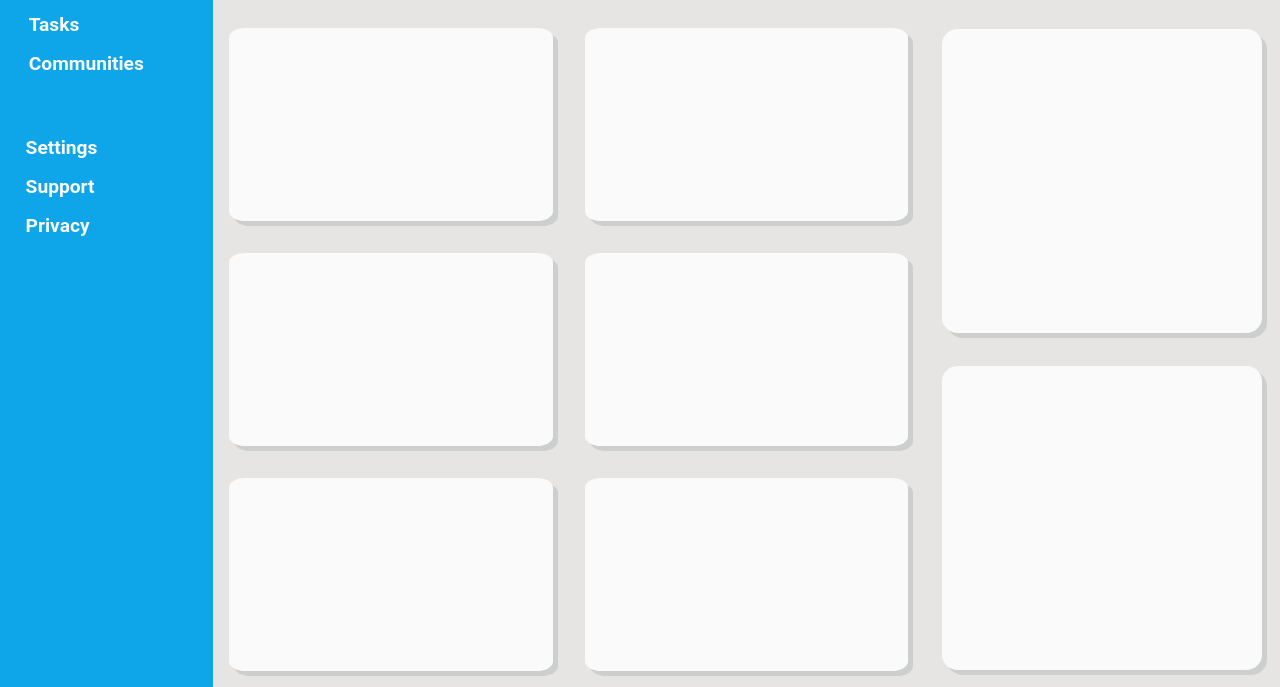
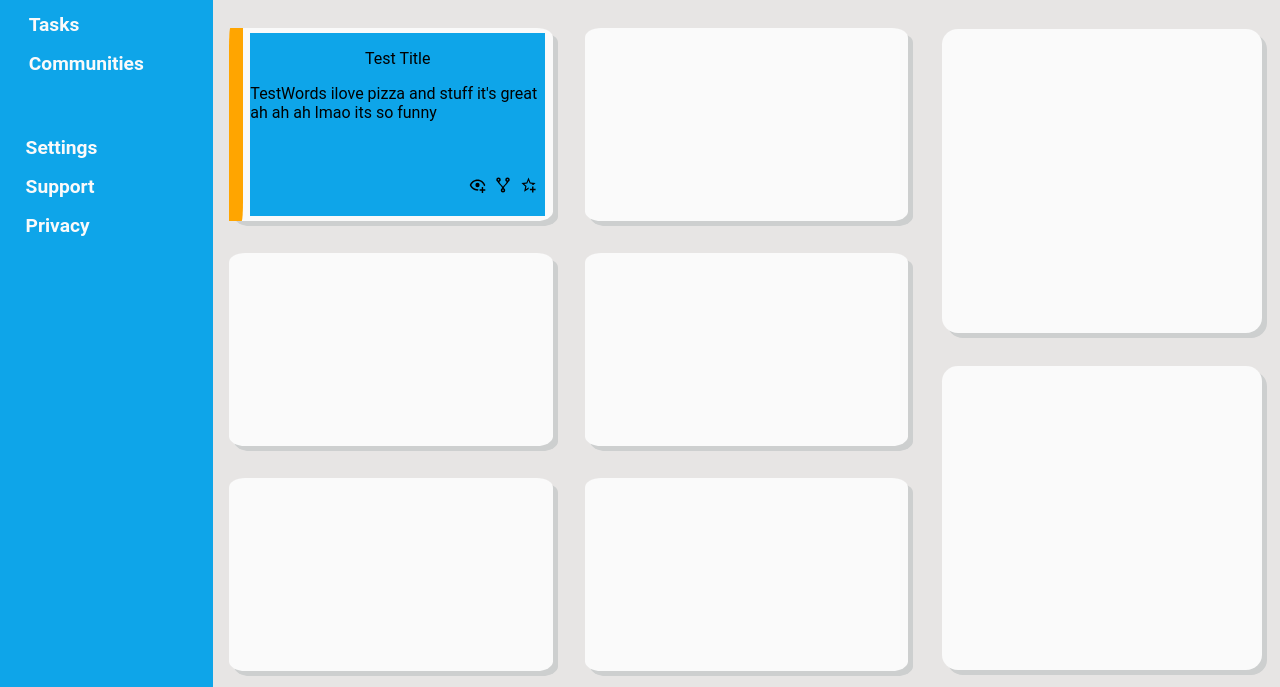
Before and after one commit to zacharyofsweden/Admin-Dashboard, a plain HTML site: page index.html in a window 1280 px wide. Shown: the part 223-910 px from the top of the page. Drawn offline with Linux system fonts and the light colour scheme.

Commit message:
Working on context page

```diff
--- a/index.html
+++ b/index.html
@@ -82,7 +82,22 @@
         </div>
         <div class="contentArticals">
             <div class="articals">
-                <div class="articale1"></div>
+                <div class="articale1">
+                    <div class="orangeLine"></div>
+                    <div class="articalTextContent">
+                        <p class="articalTextHeadline">Test Title</p>
+                        <p class="articalText">TestWords ilove pizza and stuff it's great ah ah ah lmao its so funny </p>
+                    </div>
+
+                    <div class="articalContainerOfIcons">
+                        <img class="Social" src="icons/Social/eye-plus-outline.svg" alt="">
+                        <img class="Social" src="icons/Social/source-fork.svg" alt="">
+                        <img class="Social" src="icons/Social/star-plus-outline.svg" alt="">
+
+
+
+                    </div>
+                </div>
                 <div class="articale2"></div>
                 <div class="articale3"></div>
                 <div class="articale4"></div>
--- a/style.css
+++ b/style.css
@@ -1,7 +1,7 @@
 * {
     margin: 0;
     padding: 0;
-    font-family:  Roboto, 'Open Sans', 'Helvetica Neue', sans-serif;
+    font-family: Roboto, 'Open Sans', 'Helvetica Neue', sans-serif;
 }
 
 body {
@@ -134,6 +134,7 @@ input {
     gap: 0.2rem;
 
 }
+
 .logo {
     margin-left: 0.2rem;
     font-weight: bold;
@@ -187,7 +188,7 @@ input {
 
 }
 
-.contentHeader > p {
+.contentHeader>p {
     font-size: 1.4rem;
     font-weight: bold;
     margin-left: 1rem;
@@ -195,7 +196,8 @@ input {
 }
 
 .contentArticals {
-    background-color: #e7e5e4;    display: grid;
+    background-color: #e7e5e4;
+    display: grid;
     grid-template-columns: 2fr 1fr;
     grid-template-rows: 1fr 1fr;
 }
@@ -210,15 +212,67 @@ input {
     grid-template-rows: 1fr 1fr 1fr;
 }
 
-.articals > div {
+.articals>div {
     margin: 1rem;
     border-radius: 5%;
     background-color: #fafafa;
     box-shadow: 5px 5px rgb(205, 207, 207);
 }
 
+.articale1 {
+    display: grid;
+    grid-template-columns: 0.3fr 7fr;
+    grid-template-rows: 1fr 3fr;
+}
+
+.orangeLine {
+    border-radius: 10% 0px 10% 0px;
+    grid-row: 1/4;
+    grid-column: 1/1;
+    background-color: orange;
+
+}
+
+.articalTextContent {
+    place-self: center;
+    background-color: #0ea5e9;
+    width: 95%;
+    height: 95%;
+
+    grid-column: 2/4;
+    grid-row: 1/4;
+    display: flex;
+    flex-direction: column;
+    place-items: center;
+    gap: 1rem;
+}
+
+.articalTextHeadline {
+
+    margin-top: 1rem;
 
 
+}
+
+.articalText {
+    text-wrap: wrap;
+}
+
+.articalContainerOfIcons {
+    place-self: end end;
+    margin-bottom: 1rem;
+    grid-column: 2/3;
+    grid-row: 2/3;
+    display: flex;
+    gap: 0.5rem;
+    margin-right: 1rem;
+    height: 20%;
+
+}
+
+.Social {
+    height: 60%;
+}
 .anusments {
     background-color: #e7e5e4;
 
@@ -233,6 +287,7 @@ input {
     border-radius: 5%;
     box-shadow: 5px 5px rgb(205, 207, 207);
 }
+
 .trending {
     background-color: #e7e5e4;
     display: grid;
```
Lines whose indentation alone changed are shown as unchanged.
